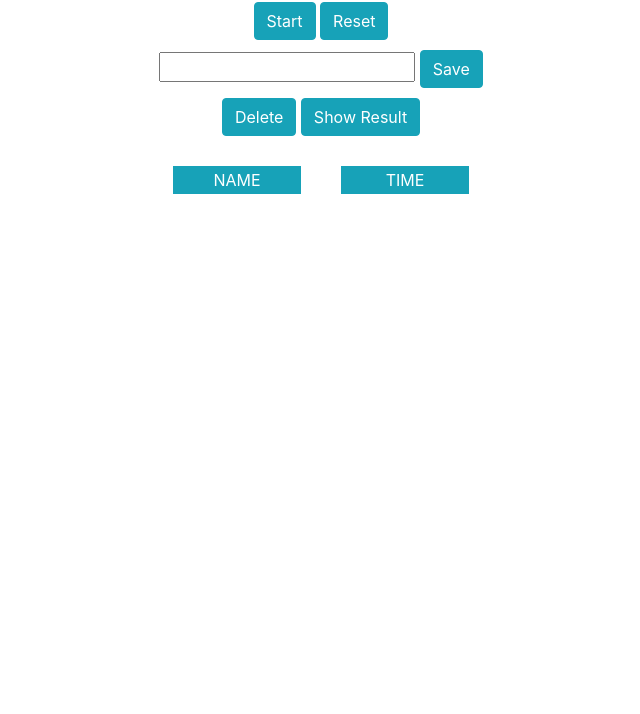
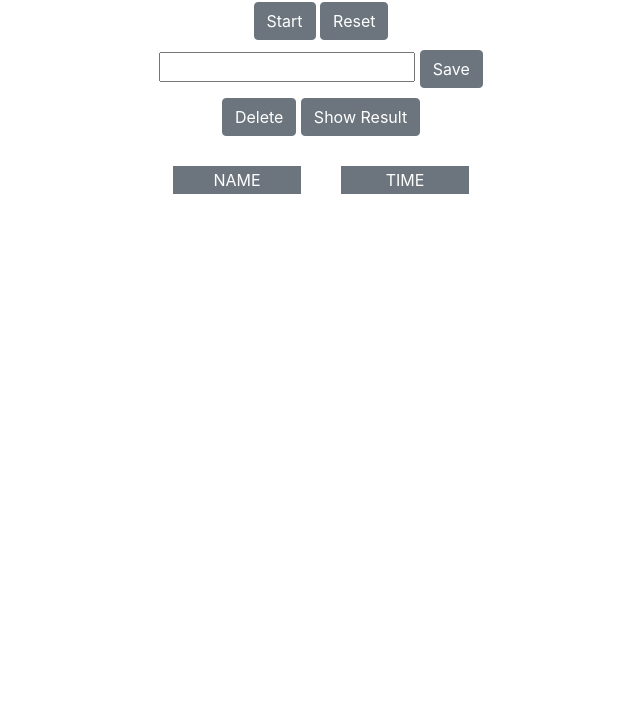
Before and after one commit to Ekarissor/Chrono_js, a plain HTML site: page index.html in a window 1280 px wide. Shown: the part 86-800 px from the top of the page, without its empty margins (319-959 px from the left). Drawn offline with Linux system fonts and the light colour scheme; files that its build step writes are made by us from their sources.

Commit message:
resetbtn + board issues

```diff
--- a/index.html
+++ b/index.html
@@ -14,24 +14,30 @@
 <body class="text-center">
     <div class="badge badge-secondary timer" id="timer">00:00:00:00</div>
     <div>
-    <button class="btn btn-info btnStartReset" id="startBtn" type="button">Start</button>
-    <button class="btn btn-info btnStartReset" id="resetBtn" type="button">Reset</button>
+        <button class="btn btn-secondary btnStartReset" id="startBtn" type="button">Start</button>
+        <button class="btn btn-secondary btnStartReset" id="resetBtn" type="button">Reset</button>
     </div>
     <div>
         <input id="nameInput">
-        <button class="btn btn-info" id="saveBtn" type="button">Save</button>
-        <div id="inputError"></div>
+        <button class="btn btn-secondary" id="saveBtn" type="button">Save</button>
+        <div class="alertError" id="inputError"></div>
     </div>
     <div>
-        <button class="btn btn-info btnDeleteShow" id="deleteBtn" type="button">Delete</button>
-        <button class="btn btn-info btnDeleteShow" id="showBtn" type="button">Show Result</button>
+        <button class="btn btn-secondary btnDeleteShow" id="deleteBtn" type="button">Delete</button>
+        <button class="btn btn-secondary btnDeleteShow" id="showBtn" type="button">Show Result</button>
     </div>
-    <div class="d-flex board">
-        <ul id="boardName">
+    <div class="d-flex justify-content-center">
+        <ul>
             <li class="title">NAME</li>
         </ul>
+        <ul>
+            <li class="title title-time">TIME</li>
+        </ul>
+    </div>
+    <div class="d-flex board justify-content-center">
+        <ul id="boardName">
+        </ul>
         <ul id="boardTime">
-            <li class="title title-time">TIME</li>
         </ul>
     </div>
 </body>
--- a/main.css
+++ b/main.css
@@ -1,30 +1,18 @@
-#boardTime {
+li {
+    width: 8em;
+    border-top: 2px solid #6C757D;
+    border-left: 2px solid #6C757D;
+    border-right: 2px solid #6C757D;
     list-style: none;
 }
 
-#boardName {
-    list-style: none;
-}
-
-li {
-    width: 8em;
-    border-top: 2px solid #17A2B8;
-    border-left: 2px solid #17A2B8;
-    border-right: 2px solid #17A2B8;
-}
-
 .title {
-    background-color: #17A2B8;
+    background-color: #6C757D;
     color: white;
 }
 
 li:last-child {
-    border-bottom: 2px solid #17A2B8;
-}
-
-.board {
-    display: flex;
-    justify-content: center;
+    border-bottom: 2px solid #6C757D;
 }
 
 .title-time {
@@ -35,6 +23,7 @@ li:last-child {
     font-size: 2em;
     margin-top: 30px;
     margin-bottom: 10px;
+    color: gold;
 }
 
 .btnDeleteShow {
@@ -45,3 +34,8 @@ li:last-child {
 .btnStartReset {
     margin-bottom: 10px;
 }
+
+.alertError {
+    color: red;
+    font-weight: bolder;
+}
--- a/main.js
+++ b/main.js
@@ -129,9 +129,7 @@ resetBtn.addEventListener("click", chronoReset)
 
 function chronoReset() {
 
-    timer.innerHTML = "00:00:00:00"
-
-    start = new Date()
+    document.location.reload(true);
 
 }
 
@@ -157,7 +155,7 @@ saveBtn.addEventListener("click", saveTimer);
 
 function saveTimer(event) {
     if (nameInput.value == "") {
-            inputError.innerHTML = "Please inquire a name.";
+            inputError.innerHTML = "YOU HAVE TO INSERT A NAME TO SAVE";
     }
     else {
         inputError.innerHTML = "";
@@ -177,7 +175,8 @@ showBtn.addEventListener("click", display);
 
 function display() {
     var leaderboardList = JSON.parse(localStorage.getItem('leaderboard'));
-
+    boardName.innerHTML = '';
+    boardTime.innerHTML = '';
     leaderboardList.forEach(function (score) {
         // On crée l'élément p et lui donne une ID
         var liName = document.createElement("li");
```
